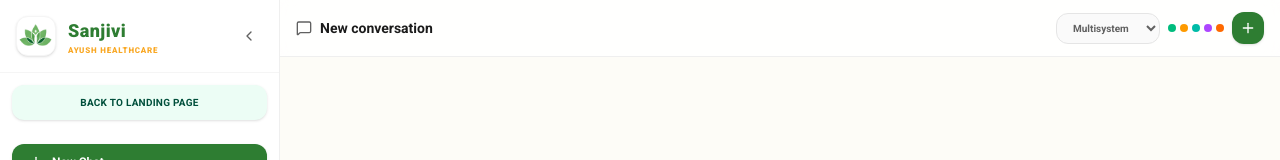
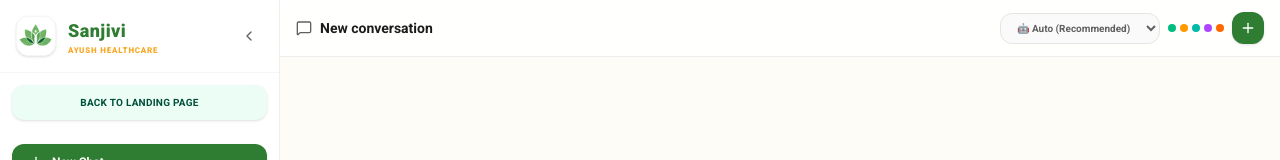
Before and after one commit to Yuva-2211/sanjivi-frontend, a Next.js app: page /chat in a window 1280 px wide. Shown: the top 160 px of the page. Built offline with nearby package versions, Linux system fonts and the light colour scheme.

Commit message:
feat: add Auto routing mode, fix Multisystem to run all 5 experts, update UI with emoji labels

```diff
--- a/src/app/chat/page.tsx
+++ b/src/app/chat/page.tsx
@@ -97,12 +97,13 @@ const SYSTEM_COLORS: Record<string, { bg: string; dot: string; text: string; ico
 };
 
 const CHAT_MODES = [
-  { value: "Multisystem", label: "Multisystem" },
-  { value: "Ayurveda", label: "Ayurvedic" },
-  { value: "Yoga", label: "Yoga" },
-  { value: "Unani", label: "Unani" },
-  { value: "Siddha", label: "Siddha" },
-  { value: "Homeopathy", label: "Homeopathy" },
+  { value: "Auto", label: "🤖 Auto (Recommended)" },
+  { value: "Multisystem", label: "🌍 All AYUSH" },
+  { value: "Ayurveda", label: "🌿 Ayurveda" },
+  { value: "Siddha", label: "🌱 Siddha" },
+  { value: "Unani", label: "☪ Unani" },
+  { value: "Homeopathy", label: "💊 Homeopathy" },
+  { value: "Yoga", label: "🧘 Yoga" },
 ];
 
 // ─── Sub-components ───────────────────────────────────────────
@@ -603,7 +604,7 @@ export default function ChatPage() {
   const [inputValue, setInputValue] = useState("");
   const [isTyping, setIsTyping] = useState(false);
   const [systemFilter, setSystemFilter] = useState<string>("All");
-  const [selectedMode, setSelectedMode] = useState<string>("Multisystem");
+  const [selectedMode, setSelectedMode] = useState<string>("Auto");
   const [activeView, setActiveView] = useState<"chat" | "starred">("chat");
   const [isListening, setIsListening] = useState(false);
 
@@ -727,12 +728,16 @@ export default function ChatPage() {
   };
 
   const getSelectedSystems = () => (
-    selectedMode === "Multisystem" ? Object.keys(SYSTEM_COLORS) : [selectedMode]
+    (selectedMode === "Multisystem" || selectedMode === "Auto")
+      ? Object.keys(SYSTEM_COLORS)
+      : [selectedMode]
   );
 
-  const getAnalysisLabel = () => (
-    selectedMode === "Multisystem" ? "AYUSH systems" : selectedMode
-  );
+  const getAnalysisLabel = () => {
+    if (selectedMode === "Auto") return "relevant AYUSH experts";
+    if (selectedMode === "Multisystem") return "all AYUSH systems";
+    return selectedMode;
+  };
 
   const getCurrentPosition = () => new Promise<{ lat: number; lng: number } | null>((resolve) => {
     if (!navigator.geolocation) {
```
